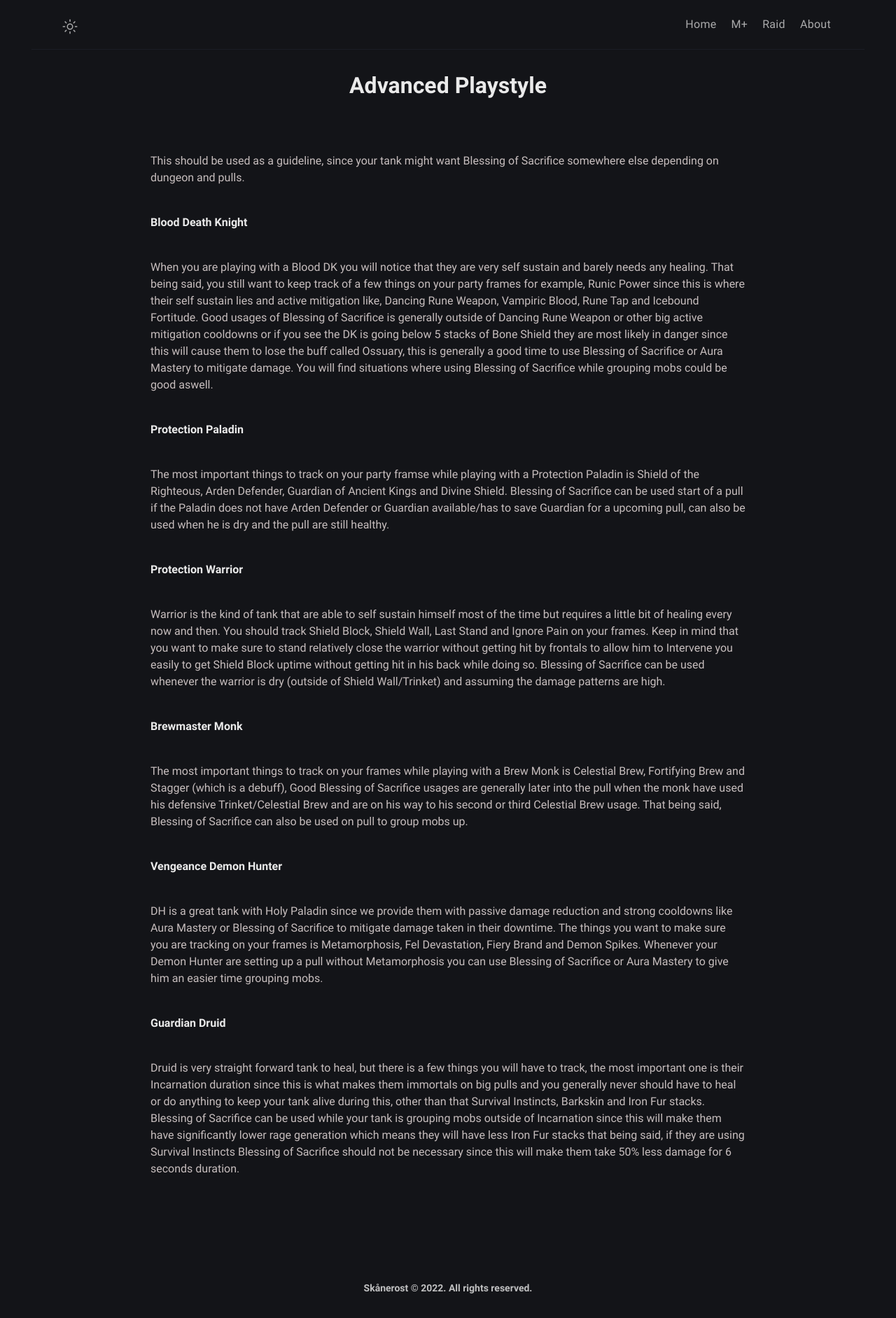
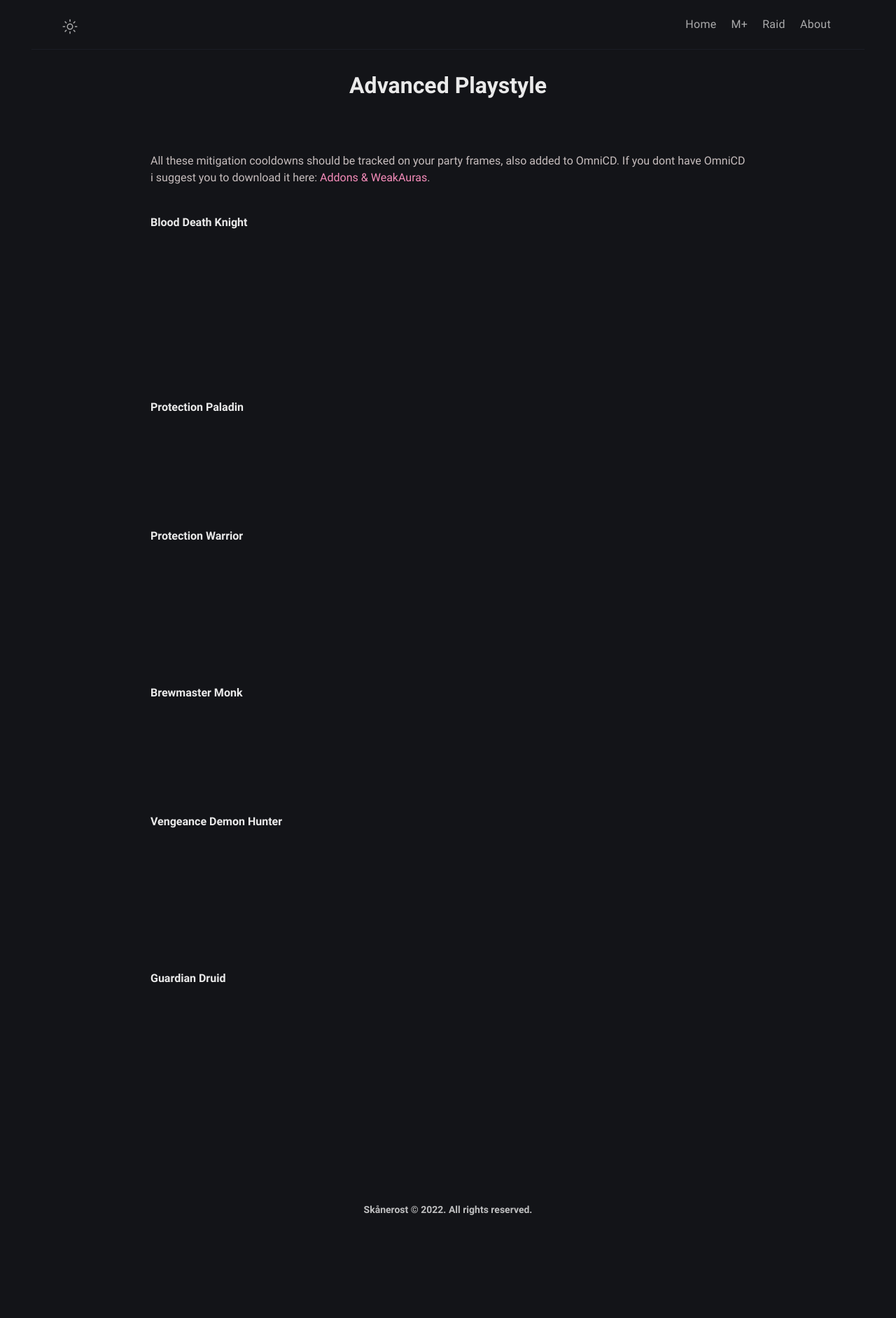
Before and after one commit to BetterThanWowhead/BetterThanWowhead.github.io, a Jekyll site: the page built from pages/M+/advanced_playstyle.md, in a window 1280 px wide. Shown: the whole page at 70% size. Built offline with Jekyll 4.4.1, drawn with Linux system fonts in a browser that asks for light colours; a script that is not in the unit is left out.

Commit message:
Update advanced_playstyle.md

```diff
--- a/pages/M+/advanced_playstyle.md
+++ b/pages/M+/advanced_playstyle.md
@@ -4,28 +4,62 @@
 layout: page
 ---
 
-This should be used as a guideline, since your tank might want Blessing of Sacrifice somewhere else depending on dungeon and pulls.
+All these mitigation cooldowns should be tracked on your party frames, also added to OmniCD. If you dont have OmniCD i suggest you to download it here: [Addons & WeakAuras](/M+/weakauras).
 
 **Blood Death Knight**
 
-When you are playing with a Blood DK you will notice that they are very self sustain and barely needs any healing. That being said, you still want to keep track of a few things on your party frames for example, Runic Power since this is where their self sustain lies and active mitigation like, Dancing Rune Weapon, Vampiric Blood, Rune Tap and Icebound Fortitude. Good usages of Blessing of Sacrifice is generally outside of Dancing Rune Weapon or other big active mitigation cooldowns or if you see the DK is going below 5 stacks of Bone Shield they are most likely in danger since this will cause them to lose the buff called Ossuary, this is generally a good time to use Blessing of Sacrifice or Aura Mastery to mitigate damage. You will find situations where using Blessing of Sacrifice while grouping mobs could be good aswell.
+<a href="https://www.wowhead.com/spell=49028/dancing-rune-weapon" data-wowhead="spell=49028"></a>
+
+<a href="https://www.wowhead.com/spell=55233/vampiric-blood" data-wowhead="spell=55233"></a>
+
+<a href="https://www.wowhead.com/spell=48792/icebound-fortitude" data-wowhead="spell=48792"></a>
+
+<a href="https://www.wowhead.com/spell=48707/anti-magic-shell" data-wowhead="spell=48707"></a>
+
+<a href="https://www.wowhead.com/spell=194679/rune-tap" data-wowhead="spell=194679"></a>
 
 **Protection Paladin**
 
-The most important things to track on your party framse while playing with a Protection Paladin is Shield of the Righteous, Arden Defender, Guardian of Ancient Kings and Divine Shield. Blessing of Sacrifice can be used start of a pull if the Paladin does not have Arden Defender or Guardian available/has to save Guardian for a upcoming pull, can also be used when he is dry and the pull are still healthy.
+<a href="https://www.wowdb.com/spells/31850-ardent-defender" data-wowhead="spell=31850"></a>
+
+<a href="https://www.wowhead.com/spell=86659/guardian-of-ancient-kings" data-wowhead="spell=86659"></a>
+
+<a href="https://www.wowhead.com/spell=642/divine-shield" data-wowhead="spell=642"></a>
 
 **Protection Warrior**
 
-Warrior is the kind of tank that are able to self sustain himself most of the time but requires a little bit of healing every now and then. You should track Shield Block, Shield Wall, Last Stand and Ignore Pain on your frames. Keep in mind that you want to make sure to stand relatively close the warrior without getting hit by frontals to allow him to Intervene you easily to get Shield Block uptime without getting hit in his back while doing so. Blessing of Sacrifice can be used whenever the warrior is dry (outside of Shield Wall/Trinket) and assuming the damage patterns are high.
+<a href="https://www.wowhead.com/spell=871/shield-wall" data-wowhead="spell=871"></a>
+
+<a href="https://www.wowhead.com/spell=2565/shield-block" data-wowhead="spell=2565"></a>
+
+<a href="https://www.wowhead.com/spell=12975/last-stand" data-wowhead="spell=12975"></a>
+
+<a href="https://www.wowhead.com/spell=190456/ignore-pain" data-wowhead="spell=190456"></a>
 
 **Brewmaster Monk**
 
-The most important things to track on your frames while playing with a Brew Monk is Celestial Brew, Fortifying Brew and Stagger (which is a debuff), Good Blessing of Sacrifice usages are generally later into the pull when the monk have used his defensive Trinket/Celestial Brew and are on his way to his second or third Celestial Brew usage. That being said, Blessing of Sacrifice can also be used on pull to group mobs up.
+<a href="https://www.wowhead.com/spell=322507/celestial-brew" data-wowhead="spell=322507"></a>
+
+<a href="https://www.wowhead.com/spell=243435/fortifying-brew" data-wowhead="spell=243435"></a>
+
+<a href="https://www.wowhead.com/spell=124255/stagger" data-wowhead="spell=124255"></a>
 
 **Vengeance Demon Hunter**
 
-DH is a great tank with Holy Paladin since we provide them with passive damage reduction and strong cooldowns like Aura Mastery or Blessing of Sacrifice to mitigate damage taken in their downtime. The things you want to make sure you are tracking on your frames is Metamorphosis, Fel Devastation, Fiery Brand and Demon Spikes. Whenever your Demon Hunter are setting up a pull without Metamorphosis you can use Blessing of Sacrifice or Aura Mastery to give him an easier time grouping mobs.
+<a href="https://www.wowhead.com/spell=191427/metamorphosis" data-wowhead="spell=191427"></a>
+
+<a href="https://www.wowhead.com/spell=212084/fel-devastation" data-wowhead="spell=212084"></a>
+
+<a href="https://www.wowhead.com/spell=203720/demon-spikes" data-wowhead="spell=203720"></a>
+
+<a href="https://www.wowhead.com/spell=204021/fiery-brand" data-wowhead="spell=204021"></a>
 
 **Guardian Druid**
 
-Druid is very straight forward tank to heal, but there is a few things you will have to track, the most important one is their Incarnation duration since this is what makes them immortals on big pulls and you generally never should have to heal or do anything to keep your tank alive during this, other than that Survival Instincts, Barkskin and Iron Fur stacks. Blessing of Sacrifice can be used while your tank is grouping mobs outside of Incarnation since this will make them have significantly lower rage generation which means they will have less Iron Fur stacks that being said, if they are using Survival Instincts Blessing of Sacrifice should not be necessary since this will make them take 50% less damage for 6 seconds duration.
+<a href="https://www.wowhead.com/spell=102558/incarnation-guardian-of-ursoc" data-wowhead="spell=102558"></a>
+
+<a href="https://www.wowhead.com/spell=192081/ironfur" data-wowhead="spell=192081"></a>
+
+<a href="https://www.wowhead.com/spell=22812/barkskin" data-wowhead="spell=22812"></a>
+
+<a href="https://www.wowhead.com/spell=61336/survival-instincts" data-wowhead="spell=61336"></a>
```
